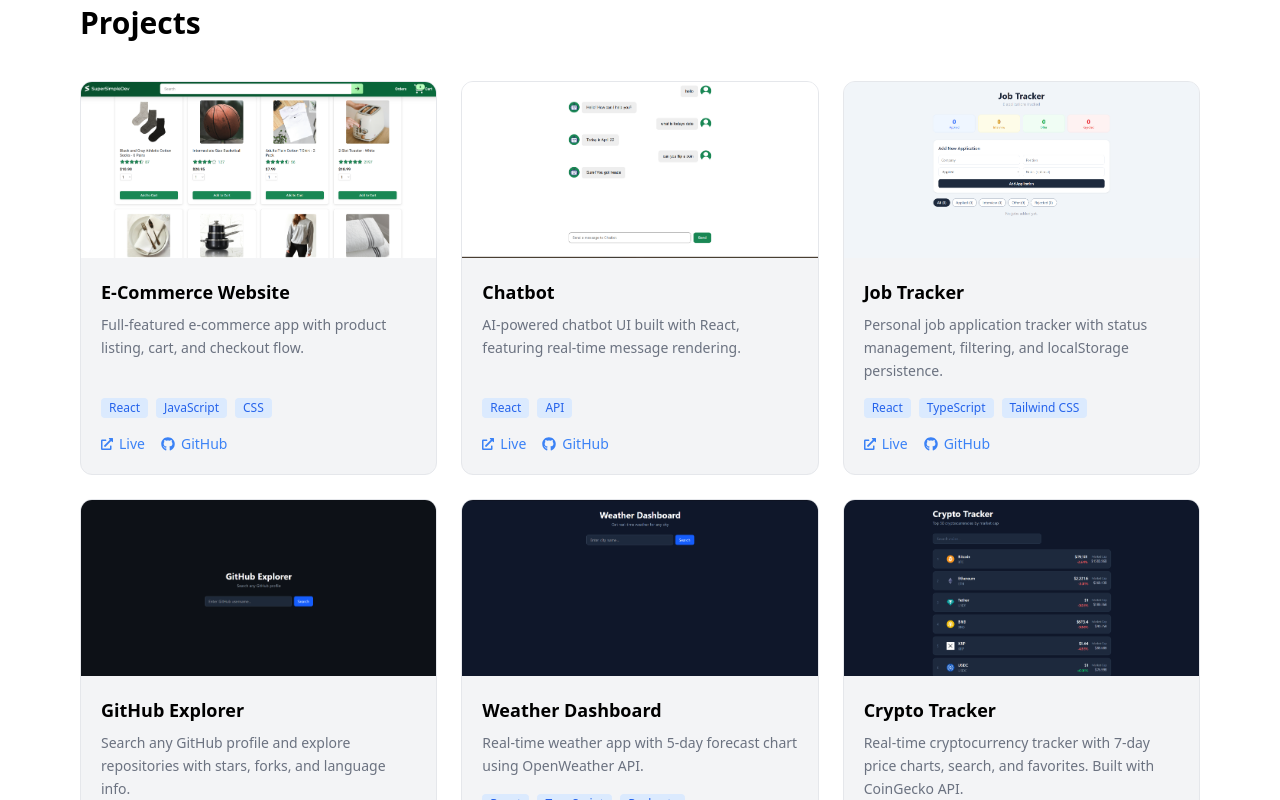
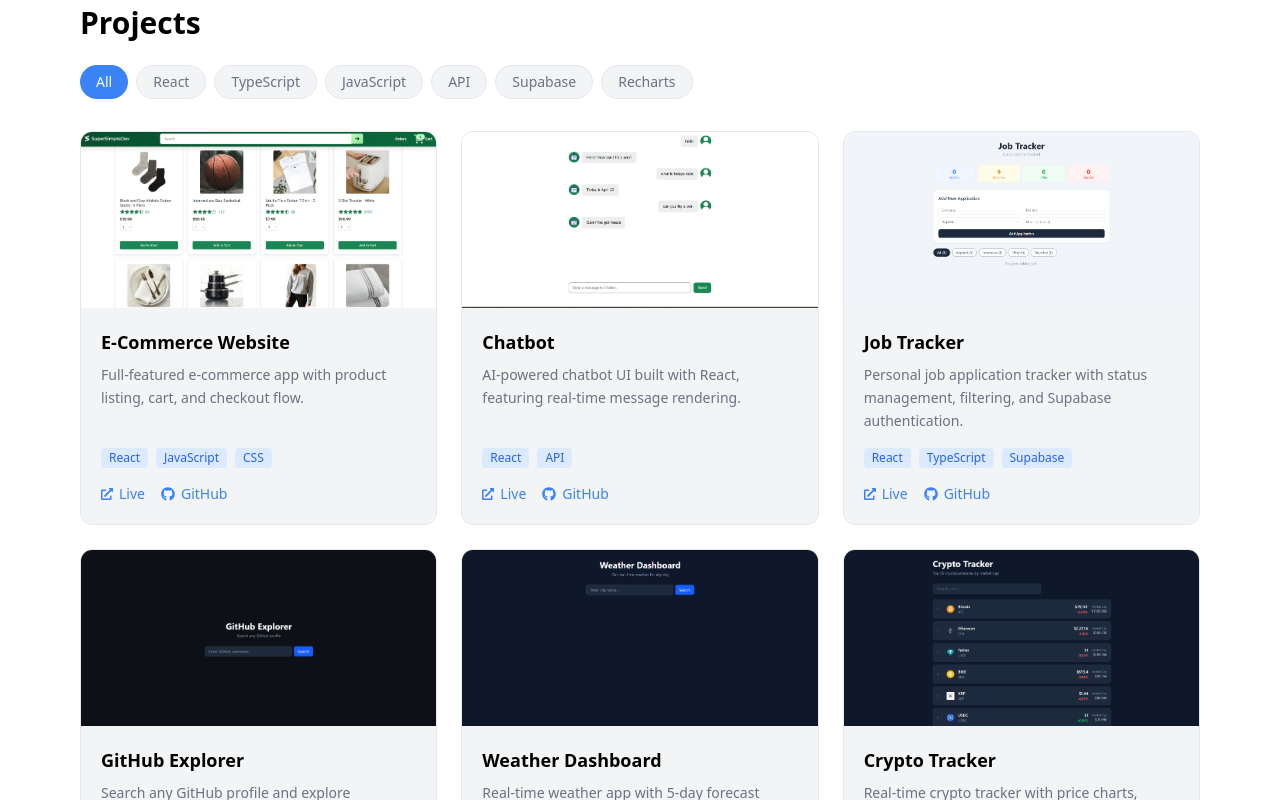
Before and after one commit to metincontact/personal-portfolio, a React (Vite) app: page / in a window 1280 px wide. Shown: the part 2080-2880 px from the top of the page. Built offline with nearby package versions, Linux system fonts and the light colour scheme.

Commit message:
feat: added project tag filtering

```diff
--- a/src/components/Projects.jsx
+++ b/src/components/Projects.jsx
@@ -1,5 +1,6 @@
 import { motion } from "framer-motion";
 import { FaGithub, FaExternalLinkAlt } from "react-icons/fa";
+import { useState } from "react";
 
 const PROJECTS = [
   {
@@ -23,39 +24,49 @@ const PROJECTS = [
   {
     title: "Job Tracker",
     description:
-      "Personal job application tracker with status management, filtering, and localStorage persistence.",
+      "Personal job application tracker with status management, filtering, and Supabase authentication.",
     image: "/job-tracker.png",
     live: "https://job-tracker-matin.vercel.app",
     github: "https://github.com/metincontact/job-tracker",
-    tags: ["React", "TypeScript", "Tailwind CSS"],
+    tags: ["React", "TypeScript", "Supabase"],
   },
   {
     title: "GitHub Explorer",
     description:
-      "Search any GitHub profile and explore repositories with stars, forks, and language info.",
+      "Search any GitHub profile and explore repositories with stars, forks, and language filter.",
     image: "/github-explorer.png",
     live: "https://github-explorer-matin.vercel.app",
     github: "https://github.com/metincontact/github-explorer",
-    tags: ["React", "TypeScript", "React Router", "GitHub API"],
+    tags: ["React", "TypeScript", "React Router", "API"],
   },
   {
     title: "Weather Dashboard",
     description:
-      "Real-time weather app with 5-day forecast chart using OpenWeather API.",
+      "Real-time weather app with 5-day forecast chart, search history, and location support.",
     image: "/weather-dashboard.png",
     live: "https://weather-dashboard-matin.vercel.app",
     github: "https://github.com/metincontact/weather-dashboard",
-    tags: ["React", "TypeScript", "Recharts", "OpenWeather API"],
+    tags: ["React", "TypeScript", "Recharts", "API"],
   },
   {
     title: "Crypto Tracker",
     description:
-      "Real-time cryptocurrency tracker with 7-day price charts, search, and favorites. Built with CoinGecko API.",
+      "Real-time crypto tracker with price charts, portfolio tracking, favorites, and sorting.",
     image: "/crypto-tracker.png",
     live: "https://crypto-tracker-matin.vercel.app",
     github: "https://github.com/metincontact/crypto-tracker",
-    tags: ["React", "TypeScript", "Recharts", "CoinGecko API"],
+    tags: ["React", "TypeScript", "Recharts", "API"],
   },
+];
+
+const ALL_TAGS = [
+  "All",
+  "React",
+  "TypeScript",
+  "JavaScript",
+  "API",
+  "Supabase",
+  "Recharts",
 ];
 
 const cardVariants = {
@@ -63,7 +74,10 @@ const cardVariants = {
   visible: (i) => ({
     opacity: 1,
     y: 0,
-    transition: { delay: i * 0.15, duration: 0.5 },
+    transition: {
+      delay: i * 0.15,
+      duration: 0.5,
+    },
   }),
 };
 
@@ -77,7 +91,6 @@ function ProjectCard({ project, index }) {
       viewport={{ once: true, margin: "-60px" }}
       className="bg-gray-100 dark:bg-slate-800 rounded-xl overflow-hidden border border-gray-200 dark:border-slate-700 hover:border-blue-400/50 dark:hover:border-blue-500/50 hover:-translate-y-1 transition-all duration-300 flex flex-col"
     >
-      {/* Image */}
       {project.image ? (
         <img
           src={project.image}
@@ -100,14 +113,13 @@ function ProjectCard({ project, index }) {
         </div>
       )}
 
-      {/* Content */}
       <div className="p-5 flex flex-col flex-1">
         <h3 className="text-lg font-semibold mb-2">{project.title}</h3>
+
         <p className="text-gray-500 dark:text-gray-400 text-sm mb-4 flex-1 leading-relaxed">
           {project.description}
         </p>
 
-        {/* Tags */}
         <div className="flex flex-wrap gap-2 mb-4">
           {project.tags.map((tag) => (
             <span
@@ -119,7 +131,6 @@ function ProjectCard({ project, index }) {
           ))}
         </div>
 
-        {/* Links */}
         <div className="flex gap-4 text-sm">
           {project.live && (
             <a
@@ -132,6 +143,8 @@ function ProjectCard({ project, index }) {
               Live
             </a>
           )}
+
+          {project.github && (
             <a
               href={project.github}
               target="_blank"
@@ -141,6 +154,7 @@ function ProjectCard({ project, index }) {
               <FaGithub size={14} />
               GitHub
             </a>
+          )}
         </div>
       </div>
     </motion.div>
@@ -148,10 +162,17 @@ function ProjectCard({ project, index }) {
 }
 
 export default function Projects() {
+  const [activeTag, setActiveTag] = useState("All");
+
+  const filtered =
+    activeTag === "All"
+      ? PROJECTS
+      : PROJECTS.filter((p) => p.tags.includes(activeTag));
+
   return (
     <section id="projects" className="py-20">
       <motion.h2
-        className="text-3xl font-bold mb-10"
+        className="text-3xl font-bold mb-6"
         initial={{ opacity: 0, y: 20 }}
         whileInView={{ opacity: 1, y: 0 }}
         viewport={{ once: true }}
@@ -160,8 +181,25 @@ export default function Projects() {
         Projects
       </motion.h2>
 
-      <div className="grid md:grid-cols-3 gap-6">
-        {PROJECTS.map((project, i) => (
+      {/* Filter Tags */}
+      <div className="flex flex-wrap gap-2 mb-8">
+        {ALL_TAGS.map((tag) => (
+          <button
+            key={tag}
+            onClick={() => setActiveTag(tag)}
+            className={`px-4 py-1.5 rounded-full text-sm font-medium transition-colors ${
+              activeTag === tag
+                ? "bg-blue-500 text-white"
+                : "bg-gray-100 dark:bg-slate-800 text-gray-500 dark:text-slate-400 hover:text-blue-500 border border-gray-200 dark:border-slate-700"
+            }`}
+          >
+            {tag}
+          </button>
+        ))}
+      </div>
+
+      <div className="grid md:grid-cols-2 lg:grid-cols-3 gap-6">
+        {filtered.map((project, i) => (
           <ProjectCard key={project.title} project={project} index={i} />
         ))}
       </div>
```
Lines whose indentation alone changed are shown as unchanged.
